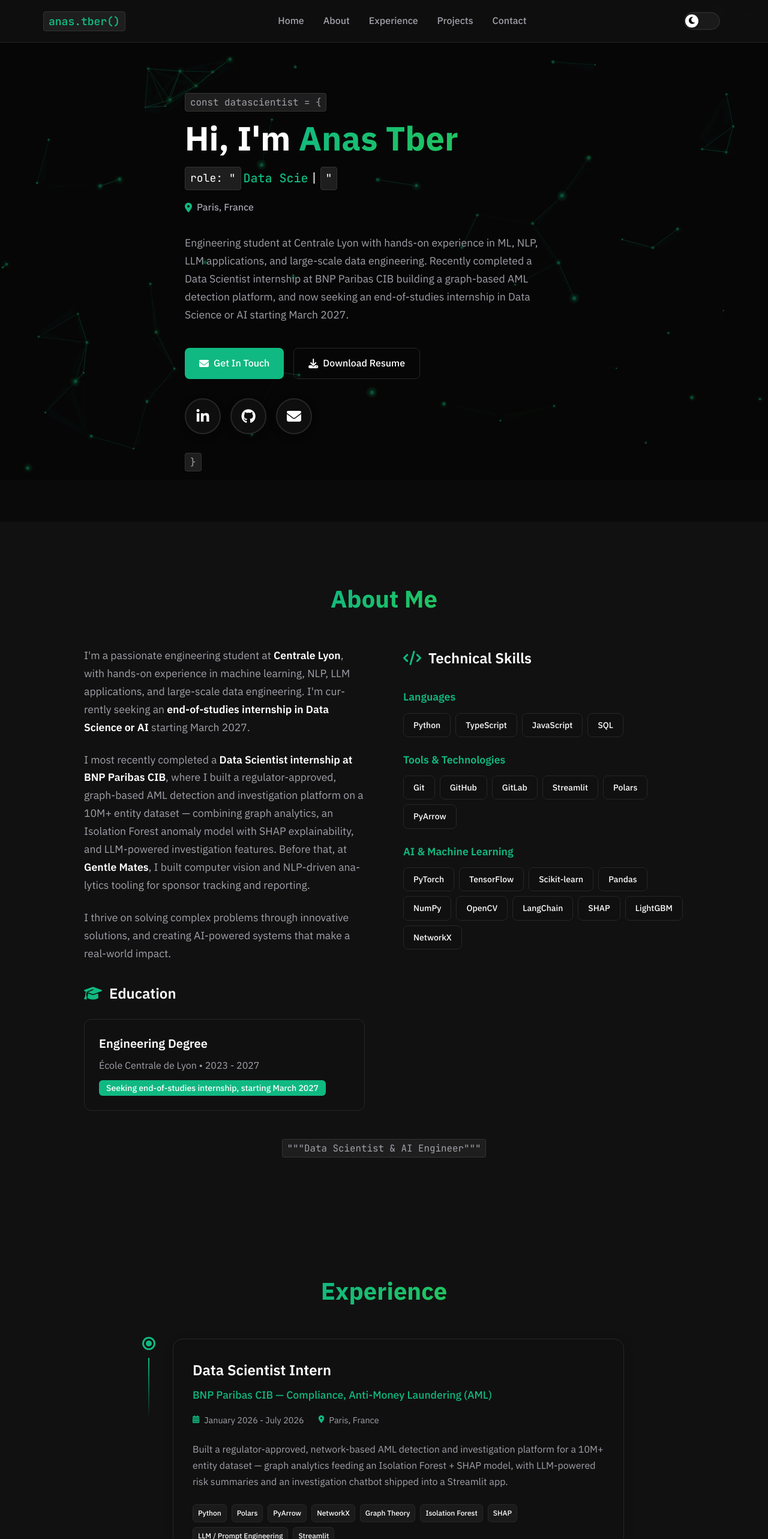
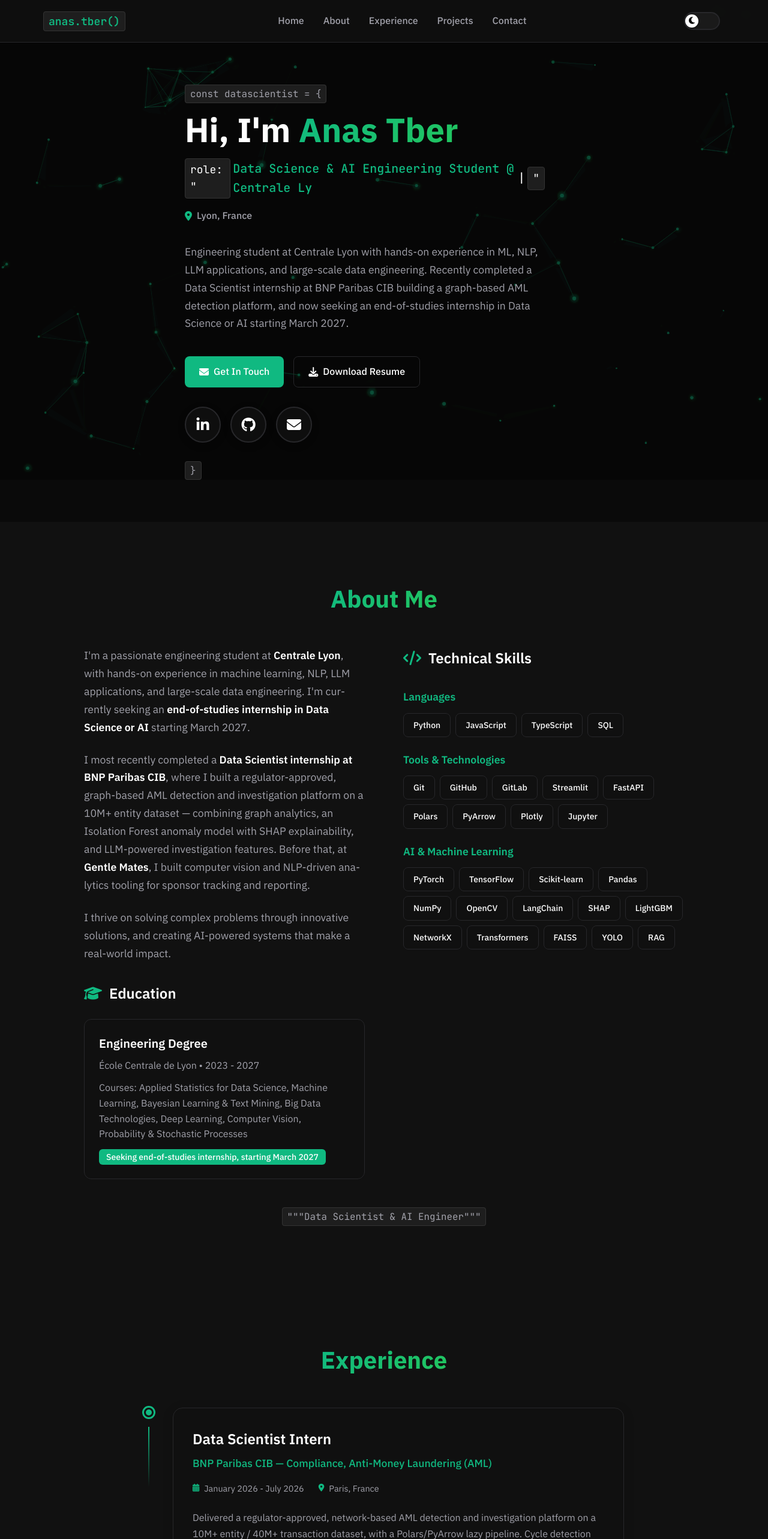
Before and after one commit to anastber/personal-portfolio, a React (Vite) app: page / in a window 1280 px wide. Shown: the top 2566 px of the page at 60% size. Built offline with nearby package versions, Linux system fonts and the light colour scheme.

Commit message:
Update portfolio with latest resume info
Update location, hero roles, experience details, projects (add arXiv Research Radar), skills and courses.

```diff
--- a/index.html
+++ b/index.html
@@ -5,7 +5,7 @@
     <link rel="icon" type="image/svg+xml" href="/vite.svg" />
     <meta name="viewport" content="width=device-width, initial-scale=1.0" />
     <title>Anas Tber – Data Scientist | AI & Full-Stack Engineer</title>
-    <meta name="description" content="Portfolio of Anas Tber, engineering student at Centrale Lyon. Currently Data Scientist intern at BNP Paribas CIB. Showcasing projects in AI, machine learning, and full-stack development.">
+    <meta name="description" content="Portfolio of Anas Tber, engineering student at Centrale Lyon. Former Data Scientist intern at BNP Paribas CIB, seeking an end-of-studies internship in Data Science or AI from March 2027. Showcasing projects in AI, machine learning, and full-stack development.">
     <link rel="preconnect" href="https://fonts.googleapis.com">
     <link rel="preconnect" href="https://fonts.gstatic.com" crossorigin>
     <link href="https://fonts.googleapis.com/css2?family=IBM+Plex+Sans:wght@300;400;500;600;700&family=JetBrains+Mono:wght@300;400;500;600&display=swap" rel="stylesheet">
--- a/src/components/About.tsx
+++ b/src/components/About.tsx
@@ -3,9 +3,9 @@ import './About.scss';
 
 const About: React.FC = () => {
   const skills = {
-    languages: ['Python', 'TypeScript', 'JavaScript', 'SQL'],
-    tools: ['Git', 'GitHub', 'GitLab', 'Streamlit', 'Polars', 'PyArrow'],
-    aiml: ['PyTorch', 'TensorFlow', 'Scikit-learn', 'Pandas', 'NumPy', 'OpenCV', 'LangChain', 'SHAP', 'LightGBM', 'NetworkX']
+    languages: ['Python', 'JavaScript', 'TypeScript', 'SQL'],
+    tools: ['Git', 'GitHub', 'GitLab', 'Streamlit', 'FastAPI', 'Polars', 'PyArrow', 'Plotly', 'Jupyter'],
+    aiml: ['PyTorch', 'TensorFlow', 'Scikit-learn', 'Pandas', 'NumPy', 'OpenCV', 'LangChain', 'SHAP', 'LightGBM', 'NetworkX', 'Transformers', 'FAISS', 'YOLO', 'RAG']
   };
 
   return (
@@ -48,6 +48,7 @@ const About: React.FC = () => {
               <div className="education-item">
                 <h4>Engineering Degree</h4>
                 <p>École Centrale de Lyon • 2023 - 2027</p>
+                <p className="courses">Courses: Applied Statistics for Data Science, Machine Learning, Bayesian Learning &amp; Text Mining, Big Data Technologies, Deep Learning, Computer Vision, Probability &amp; Stochastic Processes</p>
                 <span className="status">Seeking end-of-studies internship, starting March 2027</span>
               </div>
             </div>
--- a/src/components/Contact.tsx
+++ b/src/components/Contact.tsx
@@ -24,7 +24,7 @@ const Contact: React.FC = () => {
     {
       icon: 'fas fa-map-marker-alt',
       label: 'Location',
-      value: 'Paris, France',
+      value: 'Lyon, France',
       link: null,
     },
   ];
--- a/src/components/Experience.tsx
+++ b/src/components/Experience.tsx
@@ -8,7 +8,7 @@ const Experience: React.FC = () => {
       company: 'BNP Paribas CIB — Compliance, Anti-Money Laundering (AML)',
       period: 'January 2026 - July 2026',
       location: 'Paris, France',
-      description: 'Built a regulator-approved, network-based AML detection and investigation platform for a 10M+ entity dataset — graph analytics feeding an Isolation Forest + SHAP model, with LLM-powered risk summaries and an investigation chatbot shipped into a Streamlit app.',
+      description: 'Delivered a regulator-approved, network-based AML detection and investigation platform on a 10M+ entity / 40M+ transaction dataset, with a Polars/PyArrow lazy pipeline. Cycle detection (SCC + DFS) surfaces money-mule rings, and an Isolation Forest with SHAP ranks suspicious communities with regulator-facing justifications. Shipped LLM-powered AI risk summaries and a multi-turn investigation chatbot into the Streamlit app. Sole owner of the repository: led the refactor and wrote the full technical documentation for handover to the IT team.',
       technologies: ['Python', 'Polars', 'PyArrow', 'NetworkX', 'Graph Theory', 'Isolation Forest', 'SHAP', 'LLM / Prompt Engineering', 'Streamlit'],
       current: false
     },
@@ -17,8 +17,8 @@ const Experience: React.FC = () => {
       company: 'Gentle Mates',
       period: 'April 2025 - November 2025',
       location: 'Paris, France',
-      description: 'Built a social media analytics dashboard combining computer vision and NLP to track sponsor visibility, and contributed to internal software and AI tools for analytics and operations.',
-      technologies: ['Computer Vision', 'Python', 'AI/ML', 'Web Development'],
+      description: 'Built an automated social media analytics dashboard (Streamlit/Python) combining computer vision (YOLO) for sponsor logo detection and NLP/Regex for brand mention tracking, improving partnership ROI visibility. Trained a YOLO model on a custom-built dataset of sponsor logos, and contributed to internal software and AI tools for analytics, monitoring and operations.',
+      technologies: ['Python', 'YOLO', 'Computer Vision', 'NLP', 'Regex', 'Streamlit'],
       current: false
     },
     {
--- a/src/components/Hero.tsx
+++ b/src/components/Hero.tsx
@@ -4,8 +4,8 @@ import './Hero.scss';
 
 const Hero: React.FC = () => {
   const roles = [
-    'Data Scientist @ BNP Paribas CIB (AML)',
-    'Engineering Student @ Centrale Lyon',
+    'Data Science & AI Engineering Student @ Centrale Lyon',
+    'Ex-Data Scientist Intern @ BNP Paribas CIB (AML)',
     'Seeking Data Science / AI Internship',
   ];
 
@@ -37,7 +37,7 @@ const Hero: React.FC = () => {
 
           <div className="hero-location">
             <i className="fas fa-map-marker-alt"></i>
-            <span>Paris, France</span>
+            <span>Lyon, France</span>
           </div>
 
           <p className="hero-description">
--- a/src/components/Projects.tsx
+++ b/src/components/Projects.tsx
@@ -47,12 +47,20 @@ const Projects: React.FC = () => {
   const projects: Project[] = [
     {
       title: 'AirKeys — Camera-Based Gesture Instrument',
-      description: 'Camera-based gesture instrument: a self-trained neural network (scikit-learn) classifies hand poses alongside MediaPipe\'s pretrained hand-tracking, with live gesture personalization via k-nearest-neighbors, turning gestures into music entirely client-side in the browser.',
-      technologies: ['Python', 'scikit-learn', 'TypeScript', 'Next.js', 'MediaPipe', 'Machine Learning', 'Tone.js'],
+      description: 'Hand gesture recognition combining MediaPipe\'s pretrained landmark model with a self-trained MLP classifier (scikit-learn, benchmarked against Random Forest) on a self-collected, hand-labeled dataset, reaching 99.8% held-out accuracy. Users can teach new gestures live via a from-scratch k-nearest-neighbors classifier, with no retraining and entirely client-side.',
+      technologies: ['Python', 'scikit-learn', 'MLP', 'MediaPipe', 'k-NN', 'TypeScript', 'Next.js', 'Tone.js'],
       category: 'personal',
       githubUrl: 'https://github.com/anastber/air-keys',
       liveUrl: 'https://air-keys-delta.vercel.app/',
       icon: '🎹'
+    },
+    {
+      title: 'arXiv Research Radar — RAG over Recent Papers',
+      description: 'End-to-end RAG system answering questions over the latest arXiv papers with per-claim citations: PDF ingestion, section-aware chunking, Sentence-Transformers embeddings with FAISS search, and Gemini answers grounded only in retrieved sources (prompt-injection guard). Served via FastAPI + Streamlit with cost controls (per-IP rate limiting, atomic SQLite daily cap, relevance threshold), and refreshed weekly by a GitHub Actions pipeline.',
+      technologies: ['Python', 'RAG', 'FAISS', 'Sentence-Transformers', 'Gemini', 'FastAPI', 'Streamlit', 'GitHub Actions'],
+      category: 'personal',
+      githubUrl: 'https://github.com/anastber/arxiv-research-radar',
+      icon: '📡'
     },
     {
       title: 'YouTube Sentiment Analyzer',
```
Also changed, not shown: 1 other file (tests, documents, lock files or other folders).
